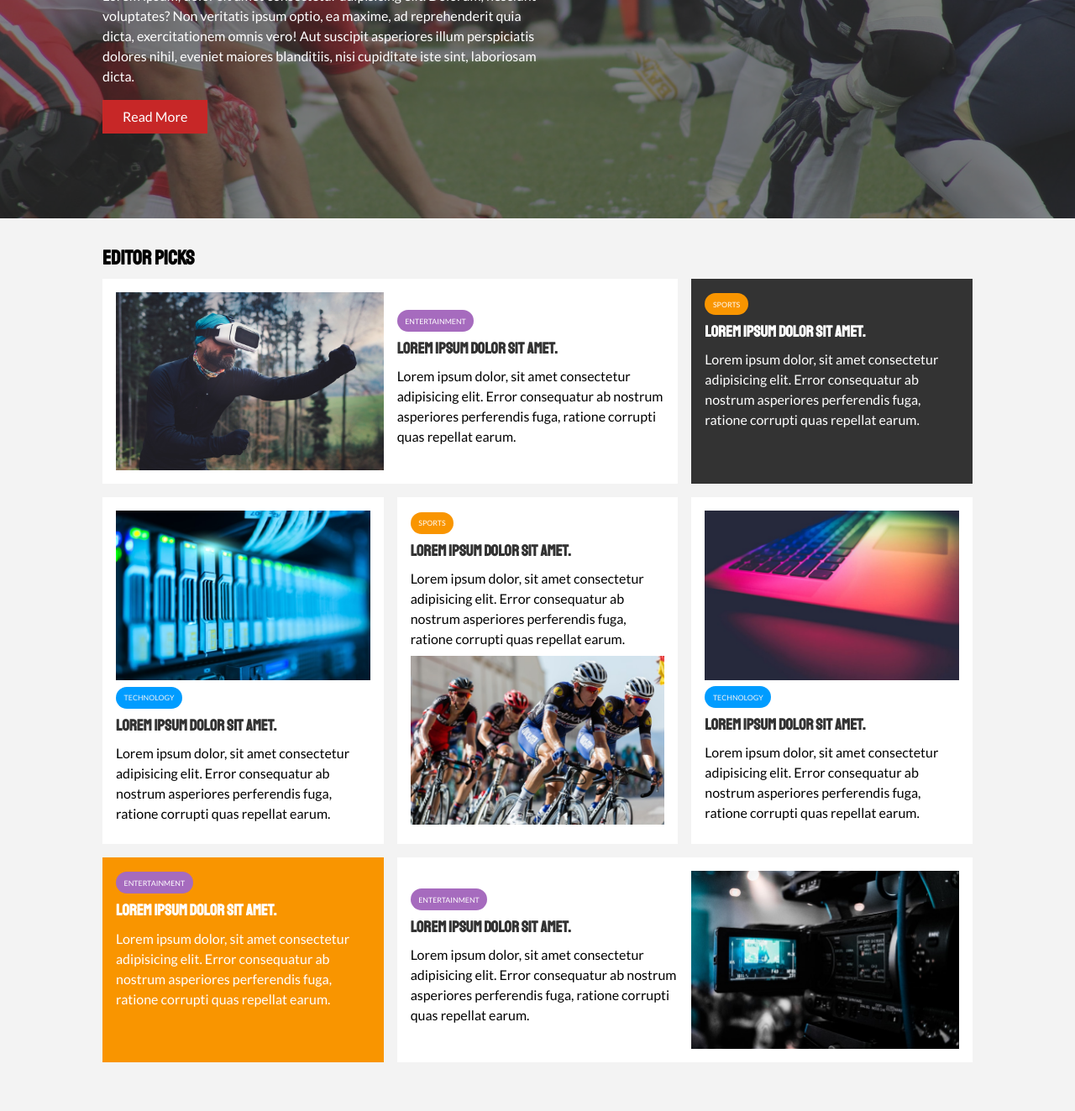
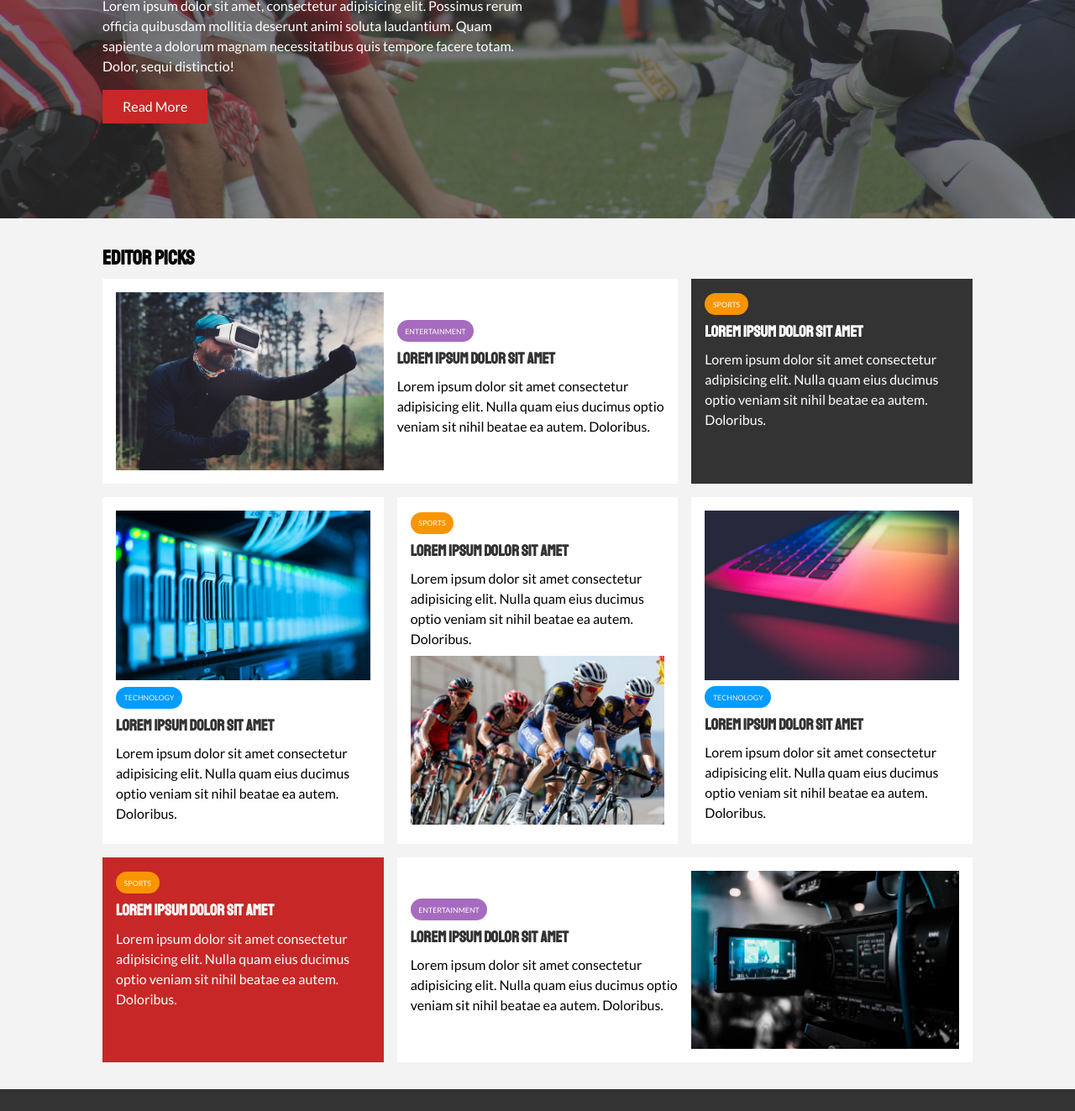
Before and after one commit to wake-up-zaman/NewsGrid, a plain HTML site: page index.html in a window 1280 px wide. Shown: the part 278-1601 px from the top of the page at 84% size. Drawn offline with Linux system fonts and the light colour scheme.

Commit message:
design issue fixed

```diff
--- a/css/style.css
+++ b/css/style.css
@@ -41,7 +41,7 @@ img{
     width: 100%;
 }
 
-h1,h2,h3,h4,h5,h6{
+h1, h2, h3, h4, h5, h6{
     font-family: 'Staatliches',cursive;
     margin-bottom: .55rem;
     line-height: 1.3;
@@ -144,13 +144,13 @@ h1,h2,h3,h4,h5,h6{
     padding: 3rem 0;
 }
 .p-1{
-    padding: 1.5rem 0;
+    padding: 1.5rem;
 }
 .p-2{
-    padding: 2rem 0;
+    padding: 2rem;
 }
 .p-3{
-    padding: 3rem 0;
+    padding: 3rem;
 }
 
 .l-heading{
@@ -176,7 +176,7 @@ h1,h2,h3,h4,h5,h6{
 }
 
 .page-container > *:first-child{
-    grid-row: 1/ span 6;
+    grid-row: 1/ span 3;
 }
 
 
@@ -211,12 +211,11 @@ h1,h2,h3,h4,h5,h6{
 #main-nav ul li a{
     padding: 0.75rem;
     font-weight: bold;
-    margin-left: 10px;
+
 }
 #main-nav ul li a.current{
     background: var(--primary-color);
     color: #fff;
-    border-radius: 10px;
 }
 #main-nav ul li a:hover{
     background: var(--light-color);
@@ -229,7 +228,7 @@ h1,h2,h3,h4,h5,h6{
 
 #main-nav .social i{
     color: #777;
-    margin-left: 20px;
+    margin-right: .5rem;
 }
 
 
@@ -270,10 +269,6 @@ h1,h2,h3,h4,h5,h6{
 
 
 /* Home Articles */
-
-#home-articles{
-    margin-bottom: 50px;
-}
 
 #home-articles .articles-container{
     display: grid;
--- a/index.html
+++ b/index.html
@@ -4,10 +4,8 @@
 <head>
     <meta charset="UTF-8">
     <meta name="viewport" content="width=device-width, initial-scale=1.0">
-    <link rel="stylesheet" href="https://cdnjs.cloudflare.com/ajax/libs/font-awesome/6.4.0/css/all.min.css"
-        integrity="sha512-iecdLmaskl7CVkqkXNQ/ZH/XLlvWZOJyj7Yy7tcenmpD1ypASozpmT/E0iPtmFIB46ZmdtAc9eNBvH0H/ZpiBw=="
-        crossorigin="anonymous" referrerpolicy="no-referrer" />
-    <link href="https://fonts.googleapis.com/css2?family=Lato&family=Staatliches&display=swap" rel="stylesheet">
+    <link rel="stylesheet" href="https://use.fontawesome.com/releases/v5.6.3/css/all.css" integrity="sha384-UHRtZLI+pbxtHCWp1t77Bi1L4ZtiqrqD80Kn4Z8NTSRyMA2Fd33n5dQ8lWUE00s/" crossorigin="anonymous">
+    <link href="https://fonts.googleapis.com/css?family=Lato|Staatliches" rel="stylesheet">
     <link rel="stylesheet" href="css/style.css">
     <link rel="stylesheet" media="screen and (max-width: 768px)" href="css/mobile.css">
     <link rel="shortcut icon" type="image/x-icon" href="/favicon.ico">
@@ -39,17 +37,13 @@
                 <div class="showcase-content">
                     <div class="category category-sports">Sports</div>
                     <h1>Some Sports Article</h1>
-                    <p>Lorem ipsum, dolor sit amet consectetur adipisicing elit. Dolorum, nesciunt voluptates? Non
-                        veritatis ipsum optio, ea maxime, ad reprehenderit quia dicta, exercitationem omnis vero! Aut
-                        suscipit asperiores illum perspiciatis dolores nihil, eveniet maiores blanditiis, nisi
-                        cupiditate iste sint, laboriosam dicta.</p>
+                    <p>Lorem ipsum dolor sit amet, consectetur adipisicing elit. Possimus rerum officia quibusdam mollitia deserunt animi soluta laudantium. Quam sapiente a dolorum magnam necessitatibus quis tempore facere totam. Dolor, sequi distinctio!</p>
                     <a href="#" class="btn btn-primary">Read More</a>
                 </div>
 
             </div>
         </div>
     </header>
-
 
     <!-- Header Articles -->
     <section id="home-articles" class="py-2">
@@ -62,30 +56,26 @@
                     <div>
                         <div class="category category-ent">Entertainment</div>
                         <h3>
-                            <a href="article.html">Lorem ipsum dolor sit amet.</a>
+                            <a href="article.html">Lorem ipsum dolor sit amet</a>
                         </h3>
-                        <p>Lorem ipsum dolor, sit amet consectetur adipisicing elit. Error consequatur ab nostrum
-                            asperiores perferendis fuga, ratione corrupti quas repellat earum.</p>
-
+                        <p>Lorem ipsum dolor sit amet consectetur adipisicing elit. Nulla quam eius ducimus optio veniam sit nihil beatae ea autem. Doloribus.</p>
                     </div>
                 </article>
                 <article class="card bg-dark">
                     <div class="category category-sports">Sports</div>
                     <h3>
-                        <a href="article.html">Lorem ipsum dolor sit amet.</a>
+                        <a href="article.html">Lorem ipsum dolor sit amet</a>
                     </h3>
-                    <p>Lorem ipsum dolor, sit amet consectetur adipisicing elit. Error consequatur ab nostrum asperiores
-                        perferendis fuga, ratione corrupti quas repellat earum.</p>
+                    <p>Lorem ipsum dolor sit amet consectetur adipisicing elit. Nulla quam eius ducimus optio veniam sit nihil beatae ea autem. Doloribus.</p>
                 </article>
                 <article class="card">
                     <img src="img/articles/tech1.jpg" alt="">
                     <div>
                         <div class="category category-tec">Technology</div>
                         <h3>
-                            <a href="article.html">Lorem ipsum dolor sit amet.</a>
+                            <a href="article.html">Lorem ipsum dolor sit amet</a>
                         </h3>
-                        <p>Lorem ipsum dolor, sit amet consectetur adipisicing elit. Error consequatur ab nostrum
-                            asperiores perferendis fuga, ratione corrupti quas repellat earum.</p>
+                        <p>Lorem ipsum dolor sit amet consectetur adipisicing elit. Nulla quam eius ducimus optio veniam sit nihil beatae ea autem. Doloribus.</p>
 
                     </div>
                 </article>
@@ -93,10 +83,9 @@
                     <div>
                         <div class="category category-sports">Sports</div>
                         <h3>
-                            <a href="article.html">Lorem ipsum dolor sit amet.</a>
+                            <a href="article.html">Lorem ipsum dolor sit amet</a>
                         </h3>
-                        <p>Lorem ipsum dolor, sit amet consectetur adipisicing elit. Error consequatur ab nostrum
-                            asperiores perferendis fuga, ratione corrupti quas repellat earum.</p>
+                        <p>Lorem ipsum dolor sit amet consectetur adipisicing elit. Nulla quam eius ducimus optio veniam sit nihil beatae ea autem. Doloribus.</p>
 
                     </div>
                     <img src="img/articles/sports1.jpg" alt="">
@@ -107,22 +96,20 @@
                     <div>
                         <div class="category category-tec">Technology</div>
                         <h3>
-                            <a href="article.html">Lorem ipsum dolor sit amet.</a>
+                            <a href="article.html">Lorem ipsum dolor sit amet</a>
                         </h3>
-                        <p>Lorem ipsum dolor, sit amet consectetur adipisicing elit. Error consequatur ab nostrum
-                            asperiores perferendis fuga, ratione corrupti quas repellat earum.</p>
+                        <p>Lorem ipsum dolor sit amet consectetur adipisicing elit. Nulla quam eius ducimus optio veniam sit nihil beatae ea autem. Doloribus.</p>
                     </div>
                 </article>
 
-                <article class="card bg-secondary">
+                <article class="card bg-primary">
 
                     <div>
-                        <div class="category category-ent">Entertainment</div>
+                        <div class="category category-sports">Sports</div>
                         <h3>
-                            <a href="article.html">Lorem ipsum dolor sit amet.</a>
+                            <a href="article.html">Lorem ipsum dolor sit amet</a>
                         </h3>
-                        <p>Lorem ipsum dolor, sit amet consectetur adipisicing elit. Error consequatur ab nostrum
-                            asperiores perferendis fuga, ratione corrupti quas repellat earum.</p>
+                        <p>Lorem ipsum dolor sit amet consectetur adipisicing elit. Nulla quam eius ducimus optio veniam sit nihil beatae ea autem. Doloribus.</p>
 
                     </div>
                 </article>
@@ -130,10 +117,9 @@
                     <div>
                         <div class="category category-ent">Entertainment</div>
                         <h3>
-                            <a href="article.html">Lorem ipsum dolor sit amet.</a>
+                            <a href="article.html">Lorem ipsum dolor sit amet</a>
                         </h3>
-                        <p>Lorem ipsum dolor, sit amet consectetur adipisicing elit. Error consequatur ab nostrum
-                            asperiores perferendis fuga, ratione corrupti quas repellat earum.</p>
+                        <p>Lorem ipsum dolor sit amet consectetur adipisicing elit. Nulla quam eius ducimus optio veniam sit nihil beatae ea autem. Doloribus.</p>
 
                     </div>
                     <img src="img/articles/ent2.jpg" alt="">
@@ -147,8 +133,7 @@
         <div class="container footer-container">
             <div>
                 <img src="img/logo_light.png" alt="NewsGrid">
-                <p>Lorem, ipsum dolor sit amet consectetur adipisicing elit. Quaerat architecto explicabo voluptatum,
-                    quia eum animi iste fuga quis provident officia!</p>
+                <p>Lorem, ipsum dolor sit amet consectetur adipisicing elit. Velit deserunt assumenda enim non? Ratione ipsum voluptates fuga eos earum vitae.</p>
             </div>
             <div>
                 <h3>Email Newsletter</h3>
@@ -171,12 +156,12 @@
             </div>
             <div>
                 <h2>Join Our Club</h2>
-                <p>Lorem ipsum dolor sit, amet consectetur adipisicing elit. Aperiam, laudantium?</p>
+                <p>Lorem ipsum dolor sit amet consectetur adipisicing elit. Modi, nesciunt!</p>
                 <a href="#" class="btn btn-secondary">Join Now</a>
             </div>
             <div>
                 <p>
-                    Copyright &copy; 2019,All Rights Reserved
+                    Copyright &copy; 2019, All Rights Reserved
                 </p>
             </div>
         </div>
```
Also changed, not shown: about.html (+5 -8 lines), article.html (+15 -20 lines), css/mobile.css (+6 -6 lines).
